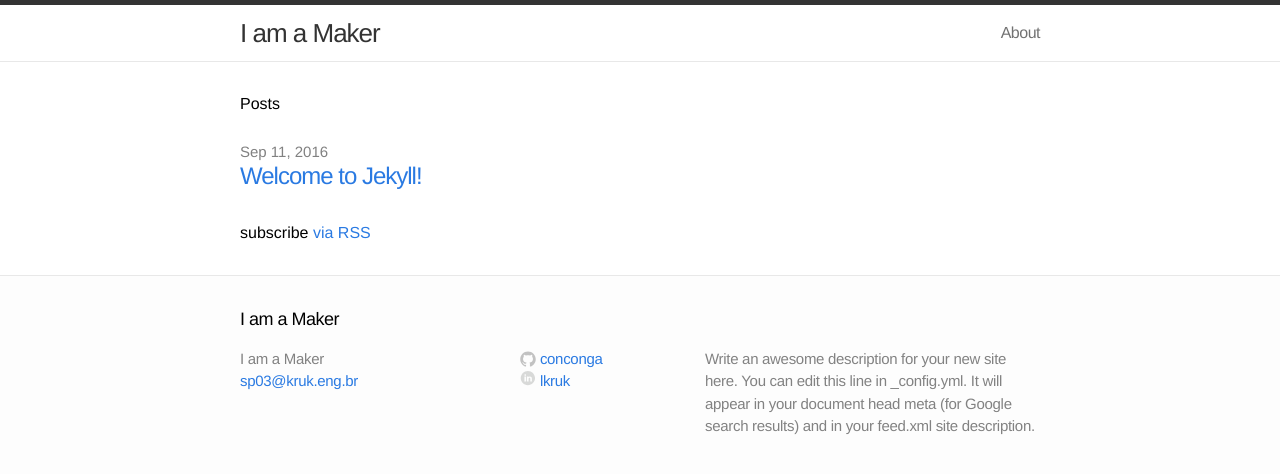
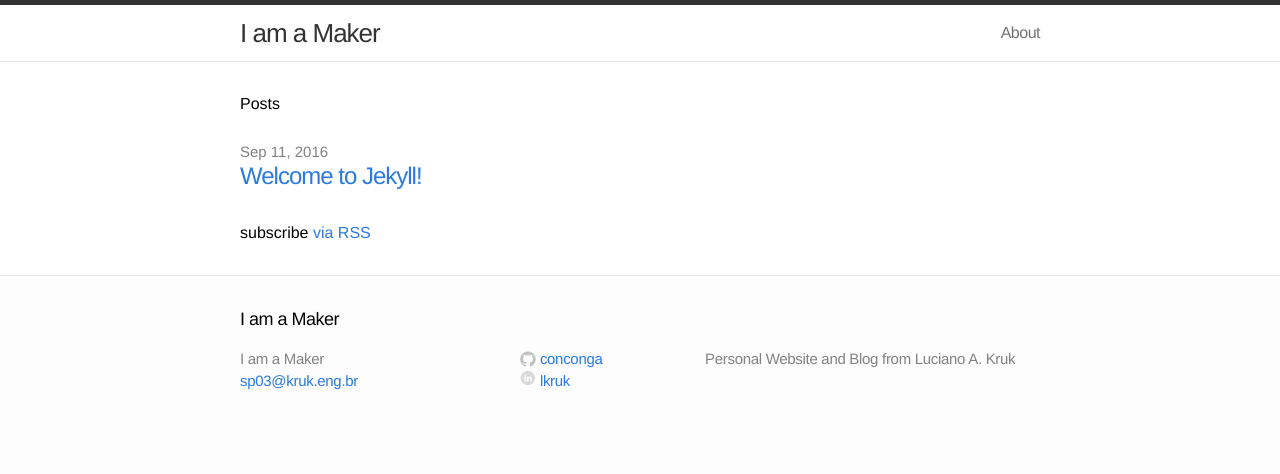
Before and after one commit to conconga/website-kruk.eng.br, a Jekyll site: the page built from index.html, in a window 1280 px wide. Shown: the top 474 px of the page. Built offline with Jekyll 4.4.1, drawn with Linux system fonts in a browser that asks for light colours.

Commit message:
primeiras configuracoes de um site bacaninha

```diff
--- a/_config.yml
+++ b/_config.yml
@@ -1,14 +1,21 @@
 # Site settings
-title: I am a Maker
-email: sp03@kruk.eng.br
-description: "Write an awesome description for your new site here. You can edit this line in _config.yml. It will appear in your document head meta (for Google search results) and in your feed.xml site description."
-baseurl: ""
-url: "http://www.kruk.eng.br"
+source:        .
+destination:   _site
+safe:          true
+title:         I am a Maker
+email:         sp03@kruk.eng.br
+description:   "Personal Website and Blog from Luciano A. Kruk"
+baseurl:       ""
+url:           "http://www.kruk.eng.br"
+
 #twitter_username: jekyllrb
-github_username:  conconga
+github_username:   conconga
 linkedin_username: lkruk
 
 # Build settings
-markdown: kramdown
+markdown:  kramdown
 permalink: pretty
 #highlighter: rouge
+
+exclude:
+    - sh_do2publish
```
